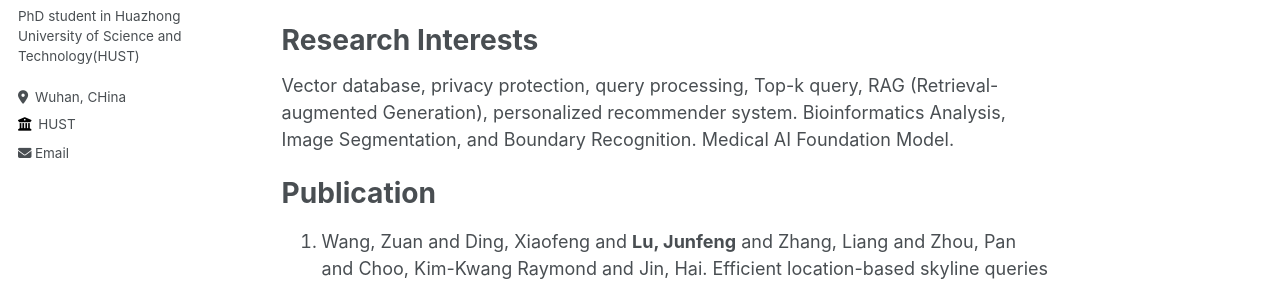
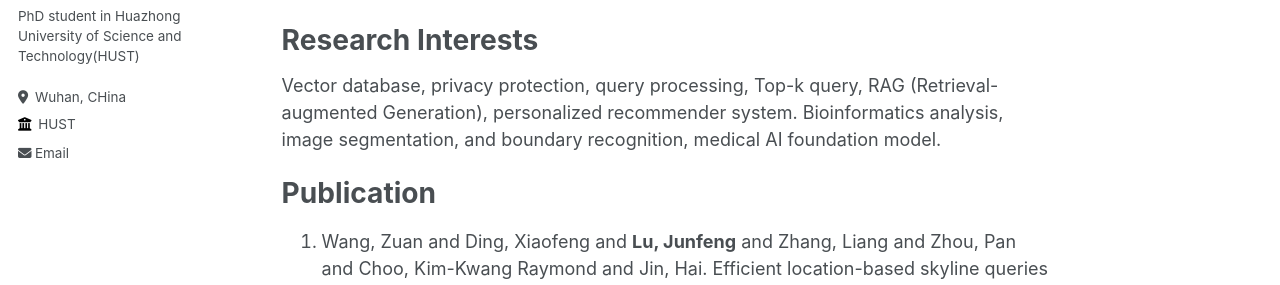
Before and after one commit to richardlujunfeng/richardloo, a Jekyll site: the page built from _pages/about.md, in a window 1280 px wide and 900 px high. Shown: the part 276-561 px from the top of the window. Built offline with Jekyll 4.4.1, drawn with Linux system fonts in a browser that asks for light colours.

```diff
--- a/_pages/about.md
+++ b/_pages/about.md
@@ -13,7 +13,7 @@ I am currently a Ph.D. student advised by Prof. Xiaofeng Ding in School of Compu
 
 # Research Interests
 
-Vector database, privacy protection, query processing, Top-k query, RAG (Retrieval-augmented Generation), personalized recommender system. Bioinformatics Analysis, Image Segmentation, and Boundary Recognition. Medical AI Foundation Model.
+Vector database, privacy protection, query processing, Top-k query, RAG (Retrieval-augmented Generation), personalized recommender system. Bioinformatics analysis, image segmentation, and boundary recognition, medical AI foundation model.
 
 # Publication
 
```
